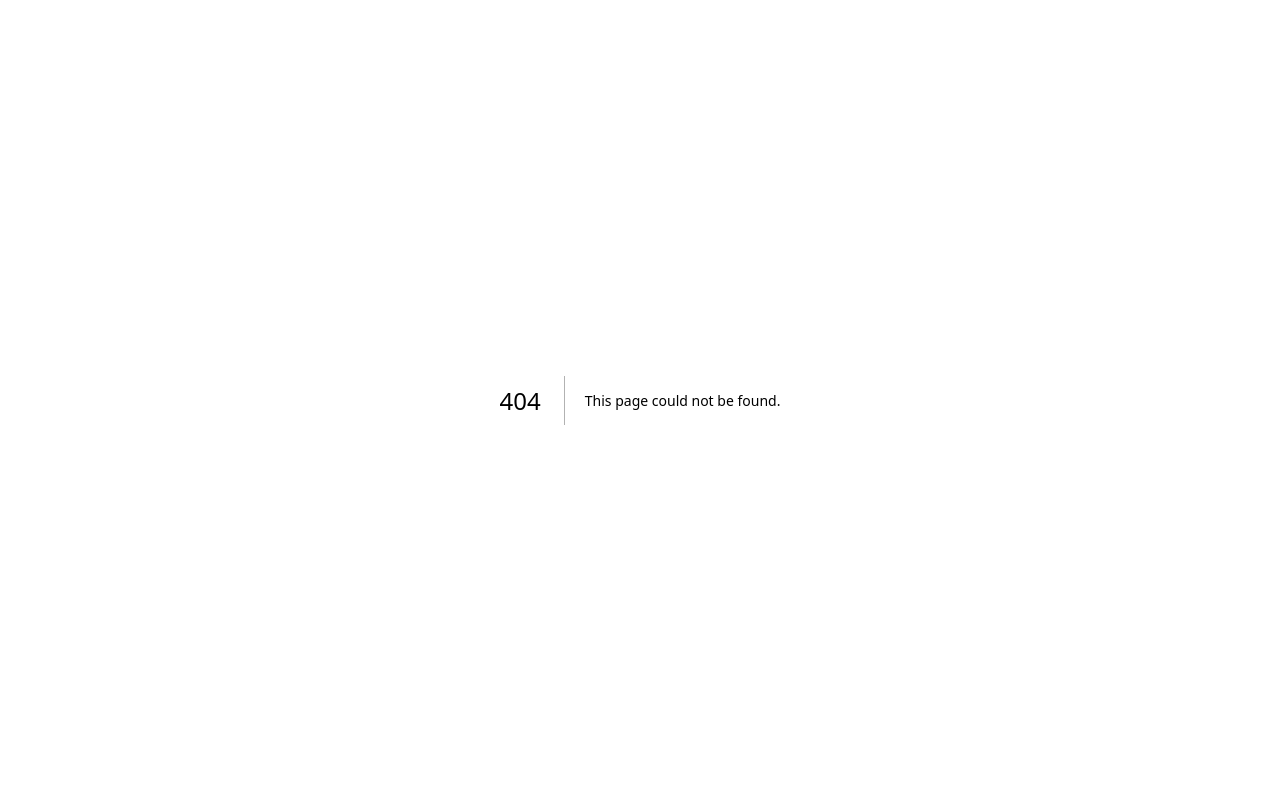
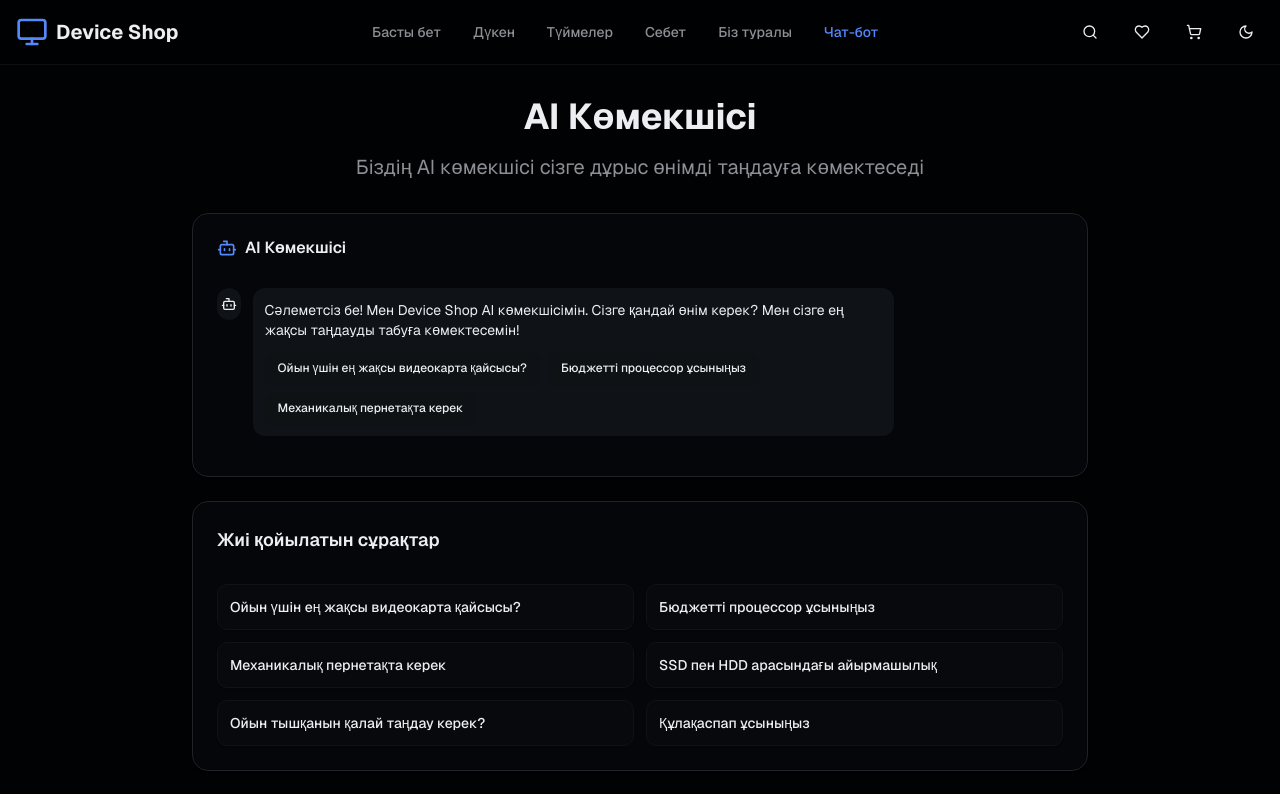
Before and after one commit to jazi29/device_shop, a Next.js app: page /chat in a window 1280 px wide. Before the commit this address had no page. Shown: the top 794 px of the page. Built offline with nearby package versions, Linux system fonts and the light colour scheme.

Commit message:
Add files via upload

```diff
--- /dev/null
+++ b/app/chat/page.tsx
@@ -0,0 +1,21 @@
+import { Navigation } from "@/components/navigation"
+import { Footer } from "@/components/footer"
+import { AIChatInterface } from "@/components/ai-chat-interface"
+
+export default function ChatPage() {
+  return (
+    <div className="min-h-screen bg-background">
+      <Navigation />
+      <main className="container mx-auto px-4 py-8">
+        <div className="max-w-4xl mx-auto">
+          <div className="text-center mb-8">
+            <h1 className="text-3xl lg:text-4xl font-bold text-foreground mb-4">AI Көмекшісі</h1>
+            <p className="text-xl text-muted-foreground">Біздің AI көмекшісі сізге дұрыс өнімді таңдауға көмектеседі</p>
+          </div>
+          <AIChatInterface />
+        </div>
+      </main>
+      <Footer />
+    </div>
+  )
+}
```
